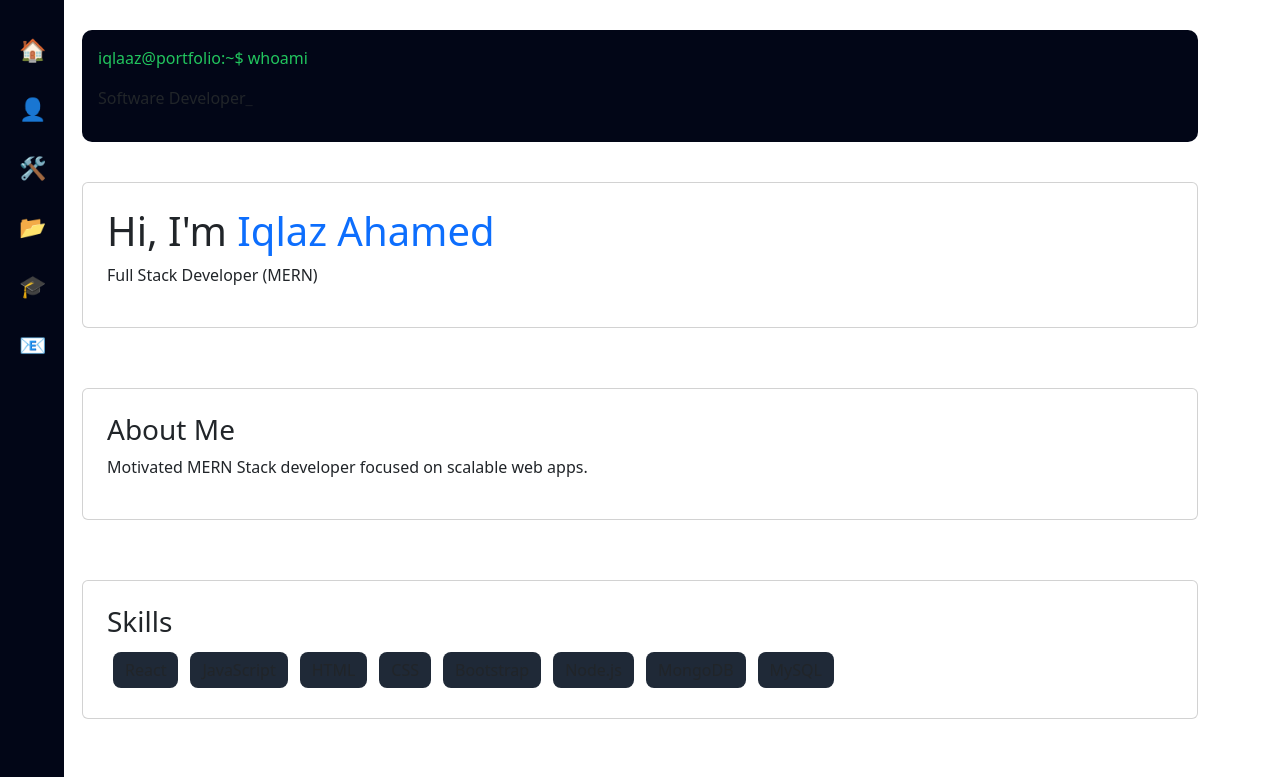
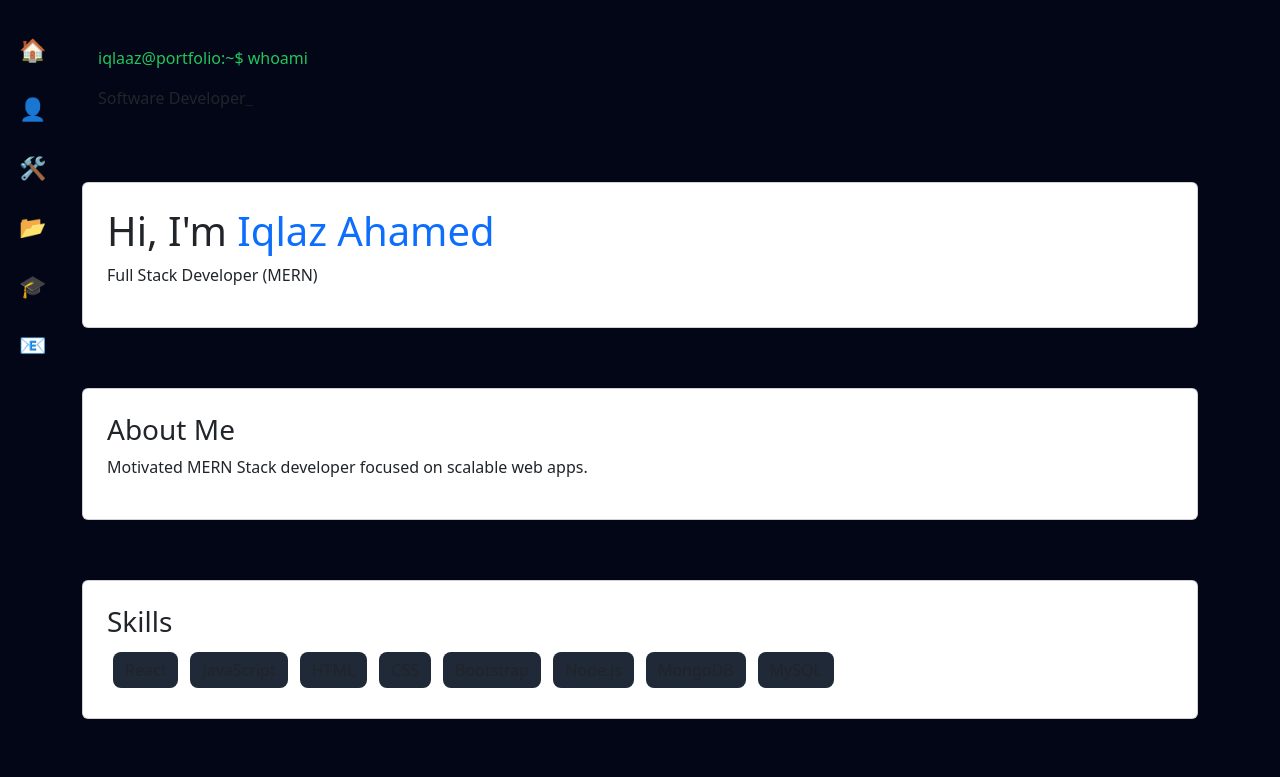
Before and after one commit to IqlazAhamed/portfolio, a React (Create React App) app: page / in a window 1280 px wide. Shown: the top 777 px of the page. Built offline with nearby package versions, Linux system fonts and the light colour scheme.

Commit message:
Update background color

```diff
--- a/src/App.css
+++ b/src/App.css
@@ -39,10 +39,11 @@
 }
 
 body {
-  background: #000;
+  background: linear-gradient(180deg, #020617, #020617);
   color: #e5e7eb;
   font-family: Inter, sans-serif;
 }
+
 
 .app {
   display: flex;
@@ -89,7 +90,9 @@ body {
 .content {
   margin-left: 64px;
   padding: 30px;
+  background-color: #020617;
 }
+
 
 .terminal {
   background: #020617;
@@ -115,7 +118,7 @@ body {
 .card {
   background: #020617;
   border: 1px solid #1f2937;
-  border-radius: 12px;
+  border-radius: 14px;
   margin-bottom: 60px;
 }
 
```
Also changed, not shown: package.json (+7 -1 lines), 1 other file (tests, documents, lock files or other folders).
